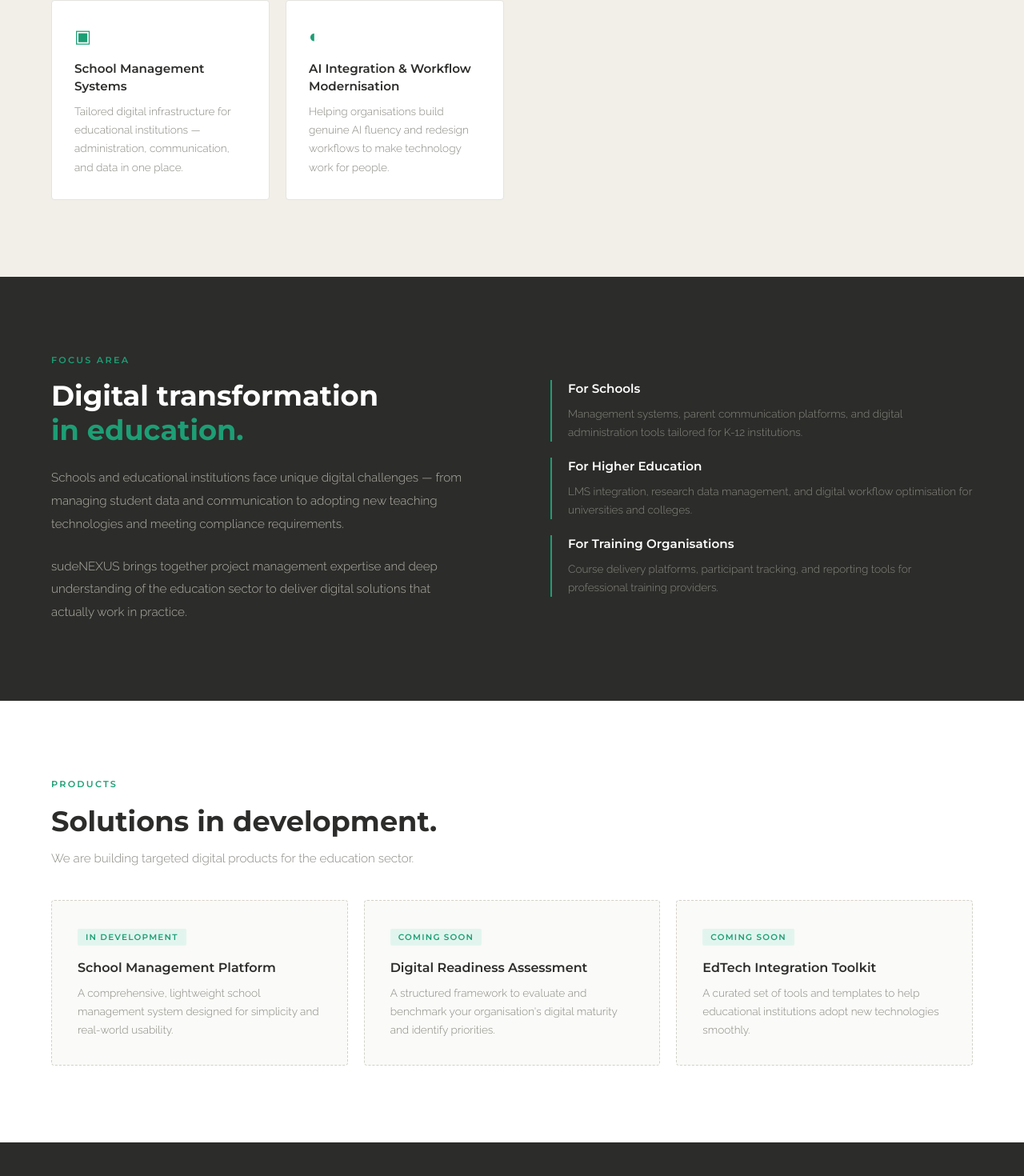
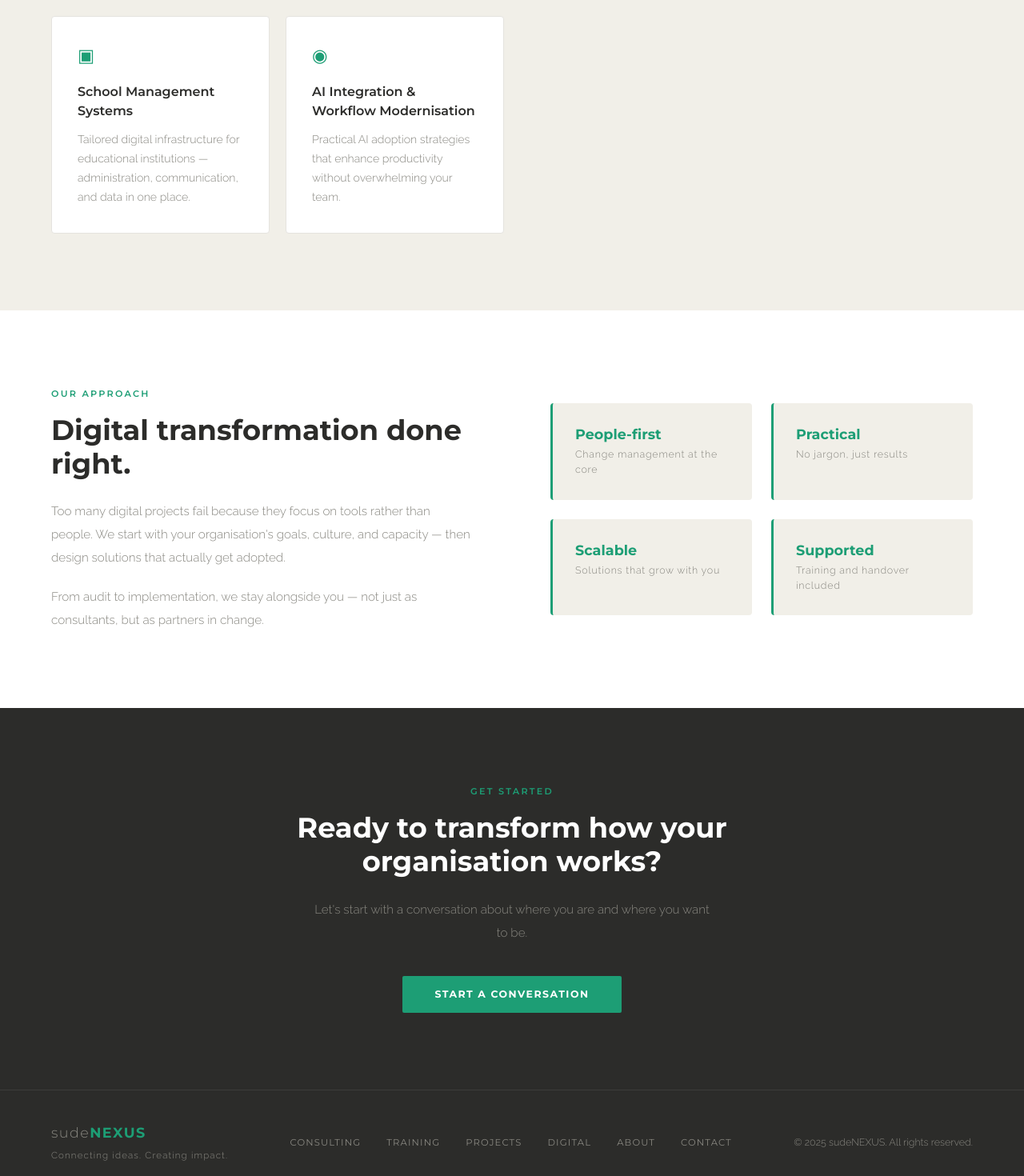
Before and after one commit to ibrdemir/sude-nexus-site, a Next.js app: page /digital in a window 1280 px wide. Shown: the part 1187-2657 px from the top of the page at 80% size. Built offline with nearby package versions, Linux system fonts and the light colour scheme.

Commit message:
mobile responsive digital page

```diff
--- a/app/digital/page.tsx
+++ b/app/digital/page.tsx
@@ -1,53 +1,104 @@
+'use client'
+import React, { useState } from 'react'
 import Link from 'next/link'
 
 export default function Digital() {
+  const [menuOpen, setMenuOpen] = useState(false)
+
   return (
     <main style={{ fontFamily: 'var(--font-montserrat), Montserrat, sans-serif', color: '#444441' }}>
 
+      <style>{`
+        @media (max-width: 768px) {
+          .nav-links { display: none !important; }
+          .nav-cta { display: none !important; }
+          .hamburger { display: flex !important; }
+          .mobile-menu { display: ${menuOpen ? 'flex' : 'none'} !important; }
+          .nav-pad { padding: 0.75rem 1.5rem !important; }
+          .hero-pad { padding: 6rem 1.5rem 4rem !important; }
+          .hero-h1 { font-size: 2.8rem !important; }
+          .section-pad { padding: 4rem 1.5rem !important; }
+          .two-col { grid-template-columns: 1fr !important; gap: 2rem !important; }
+          .footer-inner { flex-direction: column !important; align-items: flex-start !important; gap: 1.5rem !important; }
+          .footer-links { flex-wrap: wrap !important; gap: 1rem !important; }
+        }
+      `}</style>
+
       {/* NAV */}
-      <nav style={{
+      <nav className="nav-pad" style={{
         display: 'flex', justifyContent: 'space-between', alignItems: 'center',
         padding: '0.75rem 4rem', borderBottom: '0.5px solid rgba(229,227,223,0.6)',
-        position: 'sticky', top: 0, background: 'rgba(255,255,255,0.75)',
+        position: 'sticky', top: 0, background: 'rgba(255,255,255,0.92)',
         backdropFilter: 'blur(12px)', zIndex: 100
       }}>
         <Link href="/" style={{ display: 'flex', alignItems: 'baseline', fontSize: '1.4rem', letterSpacing: '0.08em', textDecoration: 'none' }}>
           <span style={{ fontWeight: 300, color: '#888780' }}>sude</span>
           <span style={{ fontWeight: 700, color: '#1d9e75' }}>NEXUS</span>
         </Link>
-        <ul style={{ display: 'flex', gap: '2.5rem', listStyle: 'none', margin: 0, padding: 0 }}>
+
+        <ul className="nav-links" style={{ display: 'flex', gap: '2.5rem', listStyle: 'none', margin: 0, padding: 0 }}>
           {[['Consulting', '/#consulting'], ['Training', '/#training'], ['Projects', '/#projects'], ['Digital', '/digital'], ['About', '/#about'], ['Contact', '/#contact']].map(([label, href]) => (
             <li key={label}>
-              <Link href={href} style={{
-                fontSize: '0.78rem', fontWeight: 400,
-                letterSpacing: '0.12em', textTransform: 'uppercase',
-                color: '#888780', textDecoration: 'none'
-              }}>{label}</Link>
+              <Link href={href} style={{ fontSize: '0.78rem', fontWeight: 400, letterSpacing: '0.12em', textTransform: 'uppercase', color: label === 'Digital' ? '#1d9e75' : '#888780', textDecoration: 'none' }}>{label}</Link>
             </li>
           ))}
         </ul>
-        <Link href="/#contact" style={{
+
+        <Link href="/#contact" className="nav-cta" style={{
           fontSize: '0.75rem', fontWeight: 600, letterSpacing: '0.1em',
           textTransform: 'uppercase', color: '#1d9e75', border: '1.5px solid #1d9e75',
           padding: '0.6rem 1.5rem', textDecoration: 'none', borderRadius: '2px'
         }}>Get in Touch</Link>
+
+        {/* Hamburger */}
+        <button className="hamburger" onClick={() => setMenuOpen(!menuOpen)} style={{
+          display: 'none', flexDirection: 'column', gap: '5px', background: 'none',
+          border: 'none', cursor: 'pointer', padding: '4px'
+        }}>
+          <span style={{ width: '24px', height: '2px', background: menuOpen ? '#1d9e75' : '#444441', display: 'block', transition: 'all 0.2s', transform: menuOpen ? 'rotate(45deg) translate(5px, 5px)' : 'none' }} />
+          <span style={{ width: '24px', height: '2px', background: '#444441', display: menuOpen ? 'none' : 'block' }} />
+          <span style={{ width: '24px', height: '2px', background: menuOpen ? '#1d9e75' : '#444441', display: 'block', transition: 'all 0.2s', transform: menuOpen ? 'rotate(-45deg) translate(5px, -5px)' : 'none' }} />
+        </button>
       </nav>
 
+      {/* Mobile Menu */}
+      <div className="mobile-menu" style={{
+        display: 'none', flexDirection: 'column',
+        position: 'fixed', top: '57px', left: 0, right: 0,
+        background: 'white', zIndex: 99, padding: '1.5rem',
+        borderBottom: '1px solid #e5e3df', gap: '1.25rem',
+        boxShadow: '0 4px 20px rgba(0,0,0,0.08)'
+      }}>
+        {[['Consulting', '/#consulting'], ['Training', '/#training'], ['Projects', '/#projects'], ['Digital', '/digital'], ['About', '/#about'], ['Contact', '/#contact']].map(([label, href]) => (
+          <Link key={label} href={href} onClick={() => setMenuOpen(false)} style={{
+            fontSize: '0.9rem', fontWeight: 500, letterSpacing: '0.1em',
+            textTransform: 'uppercase', color: label === 'Digital' ? '#1d9e75' : '#444441',
+            textDecoration: 'none', paddingBottom: '1rem', borderBottom: '0.5px solid #e5e3df'
+          }}>{label}</Link>
+        ))}
+        <Link href="/#contact" onClick={() => setMenuOpen(false)} style={{
+          background: '#1d9e75', color: 'white', padding: '0.85rem',
+          fontSize: '0.78rem', fontWeight: 700, letterSpacing: '0.12em',
+          textTransform: 'uppercase', textDecoration: 'none', borderRadius: '2px',
+          textAlign: 'center', display: 'block'
+        }}>Get in Touch</Link>
+      </div>
+
       {/* HERO */}
-      <section style={{ padding: '8rem 4rem 7rem', background: 'white' }}>
+      <section className="hero-pad" style={{ padding: '8rem 4rem 7rem', background: 'white' }}>
         <p style={{ fontSize: '0.72rem', letterSpacing: '0.22em', textTransform: 'uppercase', color: '#1d9e75', fontWeight: 600, marginBottom: '2rem' }}>
           Digital Transformation
         </p>
-        <h1 style={{ fontSize: '4rem', fontWeight: 700, lineHeight: 1.1, color: '#2c2c2a', marginBottom: '0.5rem', letterSpacing: '-0.02em', maxWidth: '700px' }}>
+        <h1 className="hero-h1" style={{ fontSize: '4rem', fontWeight: 700, lineHeight: 1.1, color: '#2c2c2a', marginBottom: '0.5rem', letterSpacing: '-0.02em', maxWidth: '700px' }}>
           Technology that
         </h1>
-        <h1 style={{ fontSize: '4rem', fontWeight: 300, lineHeight: 1.1, color: '#2c2c2a', marginBottom: '2rem', letterSpacing: '-0.02em' }}>
+        <h1 className="hero-h1" style={{ fontSize: '4rem', fontWeight: 300, lineHeight: 1.1, color: '#2c2c2a', marginBottom: '2rem', letterSpacing: '-0.02em' }}>
           drives real <span style={{ color: '#1d9e75', fontWeight: 700 }}>change.</span>
         </h1>
         <p style={{ fontFamily: 'var(--font-raleway), Raleway, sans-serif', fontSize: '1.1rem', fontWeight: 300, color: '#888780', lineHeight: 1.8, maxWidth: '520px', marginBottom: '3rem' }}>
           We help organisations and educational institutions navigate digital transformation — from strategy and tool selection to implementation and training.
         </p>
-        <div style={{ display: 'flex', gap: '1rem' }}>
+        <div style={{ display: 'flex', gap: '1rem', flexWrap: 'wrap' }}>
           <Link href="/#contact" style={{
             background: '#1d9e75', color: 'white', padding: '0.85rem 2.25rem',
             fontSize: '0.78rem', fontWeight: 700, letterSpacing: '0.12em',
@@ -63,97 +114,94 @@
       </section>
 
       {/* SERVICES */}
-      <section style={{ padding: '6rem 4rem', background: '#f1efe8' }}>
+      <section className="section-pad" style={{ padding: '6rem 4rem', background: '#f1efe8' }}>
         <p style={{ fontSize: '0.7rem', letterSpacing: '0.2em', textTransform: 'uppercase', color: '#1d9e75', fontWeight: 600, marginBottom: '0.75rem' }}>What We Offer</p>
         <h2 style={{ fontSize: '2.2rem', fontWeight: 700, color: '#2c2c2a', lineHeight: 1.2, marginBottom: '3rem' }}>
           End-to-end digital solutions.
         </h2>
         <div style={{ display: 'grid', gridTemplateColumns: 'repeat(auto-fit, minmax(260px, 1fr))', gap: '1.25rem' }}>
           {[
-            { icon: '◈', title: 'Digital Strategy', desc: 'Roadmapping your organisation\'s digital future — tools, processes, and people aligned to a clear vision.' },
+            { icon: '◈', title: 'Digital Strategy', desc: "Roadmapping your organisation's digital future — tools, processes, and people aligned to a clear vision." },
             { icon: '◎', title: 'EdTech Solutions', desc: 'Technology platforms and tools that transform how schools and institutions teach, manage, and communicate.' },
             { icon: '⬡', title: 'Process Automation', desc: 'Identifying manual workflows that can be streamlined or automated to save time and reduce errors.' },
             { icon: '◇', title: 'Digital Literacy Training', desc: 'Practical training programmes that build digital confidence and capability across your team or institution.' },
             { icon: '▣', title: 'School Management Systems', desc: 'Tailored digital infrastructure for educational institutions — administration, communication, and data in one place.' },
-            { icon: '◐', title: 'AI Integration & Workflow Modernisation', desc: 'Helping organisations build genuine AI fluency and redesign workflows to make technology work for people.' },
-          ].map(card => (
-            <div key={card.title} style={{ background: 'white', border: '0.5px solid #e5e3df', padding: '1.75rem', borderRadius: '4px' }}>
-              <div style={{ fontSize: '1.4rem', color: '#1d9e75', marginBottom: '0.75rem' }}>{card.icon}</div>
-              <h3 style={{ fontSize: '0.95rem', fontWeight: 600, color: '#2c2c2a', marginBottom: '0.5rem' }}>{card.title}</h3>
-              <p style={{ fontFamily: 'var(--font-raleway), Raleway, sans-serif', fontSize: '0.85rem', color: '#888780', lineHeight: 1.7, fontWeight: 300 }}>{card.desc}</p>
+            { icon: '◉', title: 'AI Integration & Workflow Modernisation', desc: 'Practical AI adoption strategies that enhance productivity without overwhelming your team.' },
+          ].map(s => (
+            <div key={s.title} style={{ background: 'white', border: '0.5px solid #e5e3df', padding: '2rem', borderRadius: '4px' }}>
+              <div style={{ fontSize: '1.4rem', color: '#1d9e75', marginBottom: '1rem' }}>{s.icon}</div>
+              <h3 style={{ fontSize: '1rem', fontWeight: 600, color: '#2c2c2a', marginBottom: '0.75rem' }}>{s.title}</h3>
+              <p style={{ fontFamily: 'var(--font-raleway), Raleway, sans-serif', fontSize: '0.88rem', color: '#888780', lineHeight: 1.7, fontWeight: 300 }}>{s.desc}</p>
             </div>
           ))}
         </div>
       </section>
 
-      {/* FOCUS — Education */}
-      <section style={{ padding: '6rem 4rem', background: '#2c2c2a' }}>
-        <div style={{ display: 'grid', gridTemplateColumns: '1fr 1fr', gap: '6rem', alignItems: 'center' }}>
+      {/* WHY DIGITAL */}
+      <section className="section-pad" style={{ padding: '6rem 4rem', background: 'white' }}>
+        <div className="two-col" style={{ display: 'grid', gridTemplateColumns: '1fr 1fr', gap: '6rem', alignItems: 'center' }}>
           <div>
-            <p style={{ fontSize: '0.7rem', letterSpacing: '0.2em', textTransform: 'uppercase', color: '#1d9e75', fontWeight: 600, marginBottom: '1rem' }}>Focus Area</p>
-            <h2 style={{ fontSize: '2.2rem', fontWeight: 700, color: 'white', lineHeight: 1.2, marginBottom: '1.5rem' }}>
-              Digital transformation<br />
-              <span style={{ color: '#1d9e75' }}>in education.</span>
+            <p style={{ fontSize: '0.7rem', letterSpacing: '0.2em', textTransform: 'uppercase', color: '#1d9e75', fontWeight: 600, marginBottom: '1rem' }}>Our Approach</p>
+            <h2 style={{ fontSize: '2.2rem', fontWeight: 700, color: '#2c2c2a', lineHeight: 1.2, marginBottom: '1.5rem' }}>
+              Digital transformation done right.
             </h2>
-            <p style={{ fontFamily: 'var(--font-raleway), Raleway, sans-serif', fontSize: '0.95rem', color: '#b4b2a9', fontWeight: 300, lineHeight: 1.9, marginBottom: '1.5rem' }}>
-              Schools and educational institutions face unique digital challenges — from managing student data and communication to adopting new teaching technologies and meeting compliance requirements.
+            <p style={{ fontFamily: 'var(--font-raleway), Raleway, sans-serif', fontSize: '0.95rem', color: '#888780', fontWeight: 300, lineHeight: 1.9, marginBottom: '1.25rem' }}>
+              Too many digital projects fail because they focus on tools rather than people. We start with your organisation's goals, culture, and capacity — then design solutions that actually get adopted.
             </p>
-            <p style={{ fontFamily: 'var(--font-raleway), Raleway, sans-serif', fontSize: '0.95rem', color: '#b4b2a9', fontWeight: 300, lineHeight: 1.9 }}>
-              sudeNEXUS brings together project management expertise and deep understanding of the education sector to deliver digital solutions that actually work in practice.
+            <p style={{ fontFamily: 'var(--font-raleway), Raleway, sans-serif', fontSize: '0.95rem', color: '#888780', fontWeight: 300, lineHeight: 1.9 }}>
+              From audit to implementation, we stay alongside you — not just as consultants, but as partners in change.
             </p>
           </div>
-          <div style={{ display: 'flex', flexDirection: 'column', gap: '1.25rem' }}>
+          <div style={{ display: 'grid', gridTemplateColumns: '1fr 1fr', gap: '1.5rem' }}>
             {[
-              { label: 'For Schools', desc: 'Management systems, parent communication platforms, and digital administration tools tailored for K-12 institutions.' },
-              { label: 'For Higher Education', desc: 'LMS integration, research data management, and digital workflow optimisation for universities and colleges.' },
-              { label: 'For Training Organisations', desc: 'Course delivery platforms, participant tracking, and reporting tools for professional training providers.' },
-            ].map(item => (
-              <div key={item.label} style={{ borderLeft: '2px solid #1d9e75', paddingLeft: '1.25rem' }}>
-                <h3 style={{ fontSize: '0.95rem', fontWeight: 600, color: 'white', marginBottom: '0.5rem' }}>{item.label}</h3>
-                <p style={{ fontFamily: 'var(--font-raleway), Raleway, sans-serif', fontSize: '0.85rem', color: '#888780', lineHeight: 1.7, fontWeight: 300 }}>{item.desc}</p>
+              { num: 'People-first', label: 'Change management at the core' },
+              { num: 'Practical', label: 'No jargon, just results' },
+              { num: 'Scalable', label: 'Solutions that grow with you' },
+              { num: 'Supported', label: 'Training and handover included' },
+            ].map(stat => (
+              <div key={stat.num} style={{ background: '#f1efe8', padding: '1.75rem', borderRadius: '4px', borderLeft: '3px solid #1d9e75' }}>
+                <div style={{ fontSize: '1.1rem', fontWeight: 700, color: '#1d9e75', lineHeight: 1.2, marginBottom: '0.4rem' }}>{stat.num}</div>
+                <div style={{ fontSize: '0.78rem', color: '#888780', fontWeight: 300, letterSpacing: '0.06em', fontFamily: 'var(--font-raleway), Raleway, sans-serif' }}>{stat.label}</div>
               </div>
             ))}
           </div>
         </div>
       </section>
 
-      {/* COMING SOON — Products */}
-      <section style={{ padding: '6rem 4rem', background: 'white' }}>
-        <p style={{ fontSize: '0.7rem', letterSpacing: '0.2em', textTransform: 'uppercase', color: '#1d9e75', fontWeight: 600, marginBottom: '0.75rem' }}>Products</p>
-        <h2 style={{ fontSize: '2.2rem', fontWeight: 700, color: '#2c2c2a', marginBottom: '0.5rem' }}>Solutions in development.</h2>
-        <p style={{ fontFamily: 'var(--font-raleway), Raleway, sans-serif', fontSize: '0.95rem', color: '#888780', fontWeight: 300, marginBottom: '2.5rem' }}>
-          We are building targeted digital products for the education sector.
+      {/* CTA */}
+      <section className="section-pad" style={{ padding: '6rem 4rem', background: '#2c2c2a', textAlign: 'center' }}>
+        <p style={{ fontSize: '0.7rem', letterSpacing: '0.2em', textTransform: 'uppercase', color: '#1d9e75', fontWeight: 600, marginBottom: '1rem' }}>Get Started</p>
+        <h2 style={{ fontSize: '2.2rem', fontWeight: 700, color: 'white', lineHeight: 1.2, marginBottom: '1.5rem', maxWidth: '600px', margin: '0 auto 1.5rem' }}>
+          Ready to transform how your organisation works?
+        </h2>
+        <p style={{ fontFamily: 'var(--font-raleway), Raleway, sans-serif', fontSize: '0.95rem', color: '#888780', fontWeight: 300, lineHeight: 1.9, maxWidth: '500px', margin: '0 auto 2.5rem' }}>
+          Let's start with a conversation about where you are and where you want to be.
         </p>
-        <div style={{ display: 'grid', gridTemplateColumns: 'repeat(auto-fit, minmax(280px, 1fr))', gap: '1.25rem' }}>
-          {[
-            { title: 'School Management Platform', status: 'In Development', desc: 'A comprehensive, lightweight school management system designed for simplicity and real-world usability.' },
-            { title: 'Digital Readiness Assessment', status: 'Coming Soon', desc: 'A structured framework to evaluate and benchmark your organisation\'s digital maturity and identify priorities.' },
-            { title: 'EdTech Integration Toolkit', status: 'Coming Soon', desc: 'A curated set of tools and templates to help educational institutions adopt new technologies smoothly.' },
-          ].map(product => (
-            <div key={product.title} style={{ border: '1px dashed #d3d1c7', borderRadius: '4px', padding: '2rem', background: '#fafaf8' }}>
-              <span style={{ display: 'inline-block', fontSize: '0.65rem', letterSpacing: '0.12em', textTransform: 'uppercase', color: '#1d9e75', fontWeight: 600, marginBottom: '1rem', background: '#e1f5ee', padding: '3px 10px', borderRadius: '2px' }}>{product.status}</span>
-              <h3 style={{ fontSize: '1rem', fontWeight: 600, color: '#2c2c2a', marginBottom: '0.5rem' }}>{product.title}</h3>
-              <p style={{ fontFamily: 'var(--font-raleway), Raleway, sans-serif', fontSize: '0.85rem', color: '#888780', lineHeight: 1.7, fontWeight: 300 }}>{product.desc}</p>
-            </div>
-          ))}
-        </div>
+        <Link href="/#contact" style={{
+          background: '#1d9e75', color: 'white', padding: '0.85rem 2.5rem',
+          fontSize: '0.78rem', fontWeight: 700, letterSpacing: '0.12em',
+          textTransform: 'uppercase', textDecoration: 'none', borderRadius: '2px',
+          display: 'inline-block'
+        }}>Start a Conversation</Link>
       </section>
 
       {/* FOOTER */}
-      <footer style={{ background: '#2c2c2a', color: '#888780', padding: '2.5rem 4rem', display: 'flex', justifyContent: 'space-between', alignItems: 'center', flexWrap: 'wrap', gap: '1rem' }}>
+      <footer style={{ background: '#2c2c2a', borderTop: '0.5px solid rgba(255,255,255,0.08)', color: '#888780', padding: '2.5rem 4rem' }}>
+        <div className="footer-inner" style={{ display: 'flex', justifyContent: 'space-between', alignItems: 'center', flexWrap: 'wrap', gap: '1rem' }}>
           <div>
-          <Link href="/" style={{ display: 'flex', alignItems: 'baseline', fontSize: '1.1rem', letterSpacing: '0.08em', marginBottom: '0.4rem', textDecoration: 'none' }}>
+            <div style={{ display: 'flex', alignItems: 'baseline', fontSize: '1.1rem', letterSpacing: '0.08em', marginBottom: '0.4rem' }}>
               <span style={{ fontWeight: 300, color: '#888780' }}>sude</span>
               <span style={{ fontWeight: 700, color: '#1d9e75' }}>NEXUS</span>
-          </Link>
+            </div>
             <p style={{ fontFamily: 'var(--font-raleway), Raleway, sans-serif', fontSize: '0.72rem', fontWeight: 300, letterSpacing: '0.1em' }}>Connecting ideas. Creating impact.</p>
           </div>
-        <div style={{ display: 'flex', gap: '2rem' }}>
-          {[['Consulting', '/#consulting'], ['Training', '/#training'], ['Projects', '/#projects'], ['Digital', '/digital'], ['Contact', '/#contact']].map(([label, href]) => (
+          <div className="footer-links" style={{ display: 'flex', gap: '2rem' }}>
+            {[['Consulting', '/#consulting'], ['Training', '/#training'], ['Projects', '/#projects'], ['Digital', '/digital'], ['About', '/#about'], ['Contact', '/#contact']].map(([label, href]) => (
               <Link key={label} href={href} style={{ fontSize: '0.72rem', letterSpacing: '0.1em', textTransform: 'uppercase', color: '#888780', textDecoration: 'none' }}>{label}</Link>
             ))}
           </div>
           <p style={{ fontFamily: 'var(--font-raleway), Raleway, sans-serif', fontSize: '0.78rem', fontWeight: 300 }}>© 2025 sudeNEXUS. All rights reserved.</p>
+        </div>
       </footer>
 
     </main>
```
Lines whose indentation alone changed are shown as unchanged.
